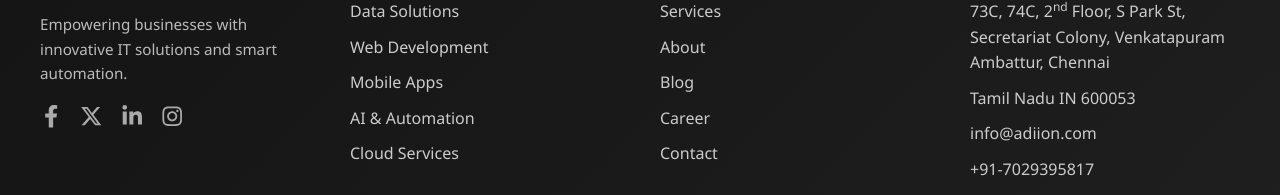
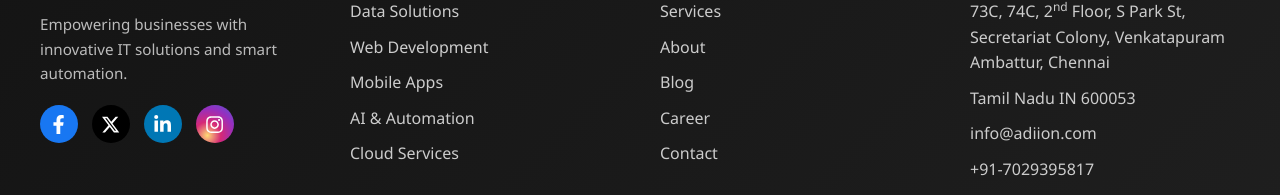
Before and after one commit to ryavee/Adiion-main, a React (Create React App) app: page /contact in a window 1280 px wide. Shown: the part 1617-1812 px from the top of the page. Built offline with nearby package versions, Linux system fonts and the light colour scheme.

Commit message:
social icons upadates

```diff
--- a/src/components/Footer/Footer.css
+++ b/src/components/Footer/Footer.css
@@ -67,38 +67,43 @@
 /* === Social Icons === */
 .footer-socials {
   display: flex;
-  gap: 18px;
+  gap: 14px;
   margin-top: 20px;
 }
 
 .footer-socials a {
-  font-size: 1.4rem;
+  font-size: 1.2rem;
+  width: 38px;
+  height: 38px;
+  border-radius: 50%;
   display: flex;
   align-items: center;
   justify-content: center;
-  transition: transform 0.3s ease, color 0.3s ease;
-  color: #aaa;
+  color: white;
+  transition: transform 0.3s ease, box-shadow 0.3s ease;
 }
 
-/* Brand Colors */
-.footer-socials a.facebook:hover {
-  color: #1877f2; /* Facebook Blue */
+/* Brand Backgrounds */
+.footer-socials a.facebook {
+  background-color: #1877f2;
 }
 
-.footer-socials a.twitter:hover {
-  color: #000000; /* X Black */
+.footer-socials a.twitter {
+  background-color: #000000;
 }
 
-.footer-socials a.linkedin:hover {
-  color: #0077b5; /* LinkedIn Blue */
+.footer-socials a.linkedin {
+  background-color: #0077b5;
 }
 
-.footer-socials a.instagram:hover {
-  color: #e4405f; /* Instagram Pink */
+.footer-socials a.instagram {
+  background: radial-gradient(circle at 30% 80%, #feda75, #d62976, #962fbf, #4f5bd5);
 }
 
+/* Hover Effects */
 .footer-socials a:hover {
-  transform: scale(1.2);
+  transform: scale(1.15);
+  box-shadow: 0 4px 12px rgba(0, 0, 0, 0.4);
 }
 
 /* === Bottom Bar === */
@@ -123,128 +128,3 @@
     grid-template-columns: repeat(4, 1fr);
   }
 }
-/* === Footer Base === */
-.footer {
-  background: linear-gradient(135deg, #141414, #1f1f1f);
-  color: #ccc;
-  padding: 60px 20px 30px;
-  font-family: 'Segoe UI', Tahoma, Geneva, Verdana, sans-serif;
-}
-
-.footer-container {
-  max-width: 1200px;
-  margin: auto;
-}
-
-.footer-grid {
-  display: grid;
-  grid-template-columns: 1fr;
-  gap: 40px;
-}
-
-/* === Footer Sections === */
-.footer-section {
-  color: #ccc;
-}
-
-.footer-section h3 {
-  color: #fff;
-  font-size: 1.2rem;
-  margin-bottom: 16px;
-  font-weight: 600;
-}
-
-.footer-section ul {
-  list-style: none;
-  padding: 0;
-}
-
-.footer-section ul li {
-  margin-bottom: 10px;
-  line-height: 1.6;
-}
-
-.footer-section ul li a {
-  color: #ccc;
-  text-decoration: none;
-  transition: color 0.3s ease;
-}
-
-.footer-section ul li a:hover {
-  color: #fff;
-}
-
-/* === Logo & Description === */
-.footer-logo {
-  font-size: 1.8rem;
-  font-weight: bold;
-  color: #fff;
-  text-decoration: none;
-}
-
-.footer-description {
-  margin-top: 15px;
-  font-size: 0.95rem;
-  line-height: 1.6;
-  color: #bbb;
-}
-
-/* === Social Icons === */
-.footer-socials {
-  display: flex;
-  gap: 18px;
-  margin-top: 20px;
-}
-
-.footer-socials a {
-  font-size: 1.4rem;
-  display: flex;
-  align-items: center;
-  justify-content: center;
-  transition: transform 0.3s ease, color 0.3s ease;
-  color: #aaa;
-}
-
-/* Brand Colors */
-.footer-socials a.facebook:hover {
-  color: #1877f2; /* Facebook Blue */
-}
-
-.footer-socials a.twitter:hover {
-  color: #000000; /* X Black */
-}
-
-.footer-socials a.linkedin:hover {
-  color: #0077b5; /* LinkedIn Blue */
-}
-
-.footer-socials a.instagram:hover {
-  color: #e4405f; /* Instagram Pink */
-}
-
-.footer-socials a:hover {
-  transform: scale(1.2);
-}
-
-/* === Bottom Bar === */
-.footer-bottom {
-  border-top: 1px solid #333;
-  padding-top: 20px;
-  margin-top: 40px;
-  text-align: center;
-  font-size: 0.9rem;
-  color: #888;
-}
-
-/* === Responsive Layout === */
-@media (min-width: 768px) {
-  .footer-grid {
-    grid-template-columns: repeat(2, 1fr);
-  }
-}
-
-@media (min-width: 992px) {
-  .footer-grid {
-    grid-template-columns: repeat(4, 1fr);
-  }
-}
```
